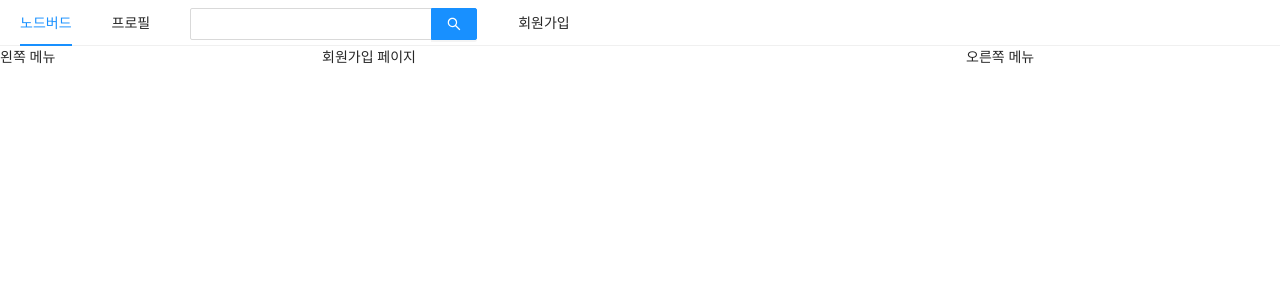
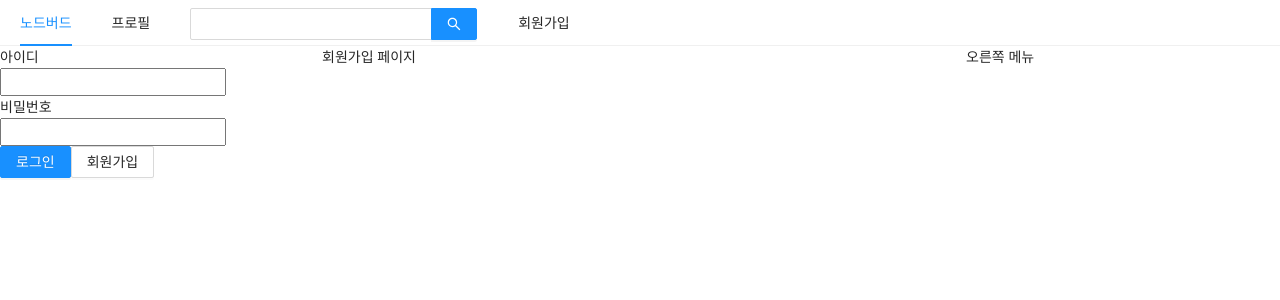
Before and after one commit to in-ch/react_nodebird, a Next.js app in the folder prepare/front/: page /signup in a window 1280 px wide. Shown: the top 300 px of the page. Built offline with nearby package versions, Linux system fonts and the light colour scheme.

Commit message:
2-4 로그인 폼 만들기

```diff
--- a/prepare/front/components/AppLayout.js
+++ b/prepare/front/components/AppLayout.js
@@ -1,8 +1,15 @@
+import { useState } from 'react';
 import PropTypes from 'prop-types';
 import Link from 'next/link';
 import { Menu, Input, Row, Col } from 'antd';
 
+import LoginForm from '../components/LoginForm';
+import UserProfile from '../components/UserProfile';
+
 const AppLayout = ({children}) => {
+
+    const [isLoggedIn ,setIsLoggedIn] = useState(false);
+
     return (
         <div>
             <Menu mode="horizontal">
@@ -22,7 +29,7 @@
 
             <Row gutter={8}>
                 <Col xs={24} md={6}>
-                    왼쪽 메뉴
+                    {isLoggedIn ? <UserProfile /> : <LoginForm />}
                 </Col>
                 <Col xs={24} md={12}>
                     {children}
--- /dev/null
+++ b/prepare/front/components/LoginForm.js
@@ -0,0 +1,37 @@
+import React, { useState, useCallback } from 'react';
+import { Button} from 'antd';
+import Link from 'next/link';
+
+const LoginFrom = () => {
+    const [id, setId] = useState('');
+    const [password, setPassword] = useState('');
+
+    const onChangeId = useCallback((e)=>{
+        setId(e.target.value);
+    },[]);
+
+    const onChangePassword = useCallback((e)=>{
+        setPassword(e.target.value);
+    },[]);
+
+    return (
+        <form>
+            <div>
+                <label htmlFor="user-id">아이디</label>
+                <br />
+                <input name="user-id" value={id} onChange={onChangeId} required />
+            </div>
+            <div>
+                <label htmlFor="user-password">비밀번호</label>
+                <br />
+                <input name="user-password" value={password} onChange={onChangePassword} required />
+            </div>
+            <div>
+                <Button type="primary" htmlType="submit" loading={false}>로그인</Button>
+                <Link href="/signup"><a><Button>회원가입</Button></a></Link>
+            </div>
+        </form>
+    );
+}
+
+export default LoginFrom;
```
Also changed, not shown: prepare/front/components/UserProfile.js (added), 1 other file (tests, documents, lock files or other folders).
